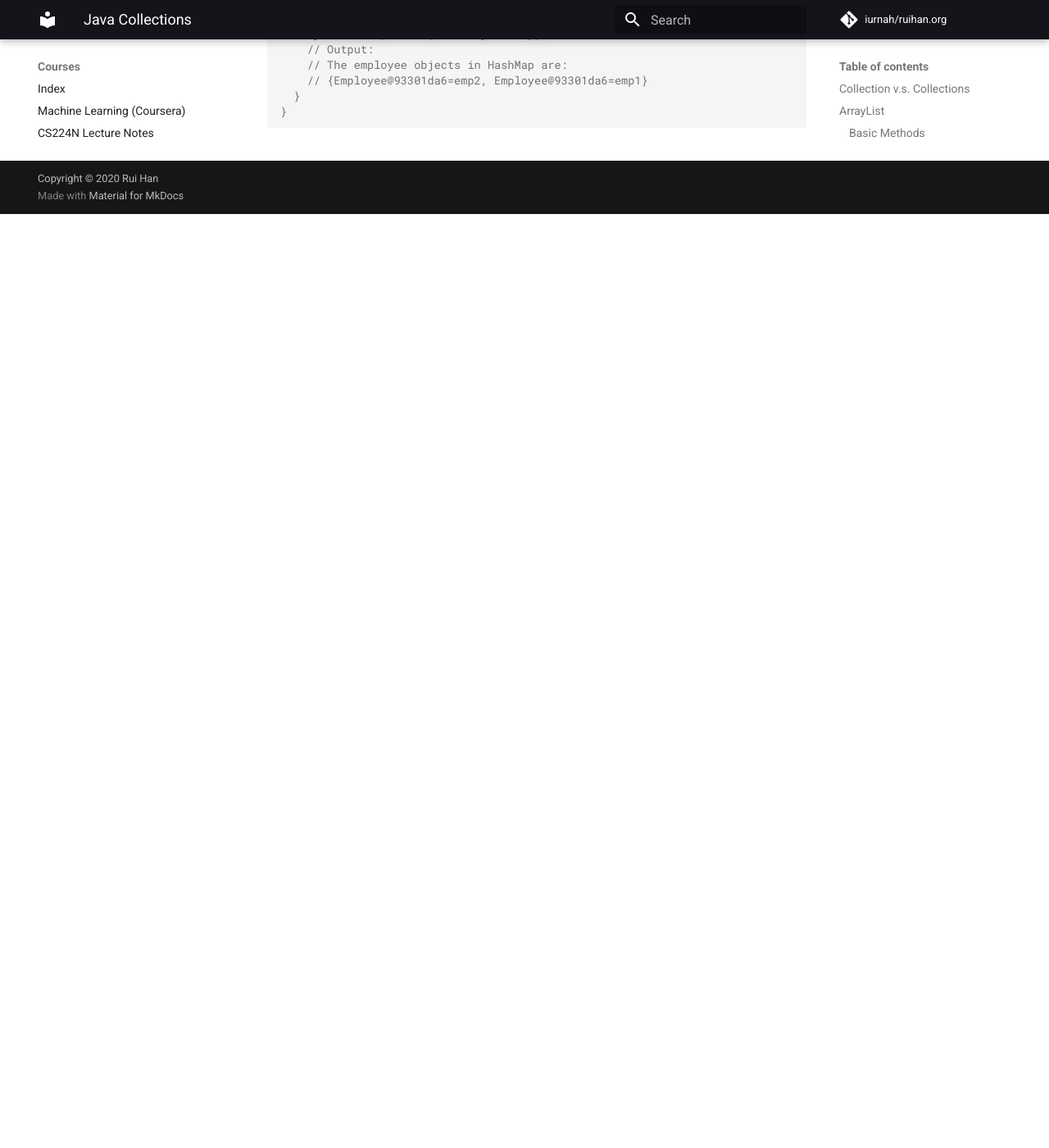
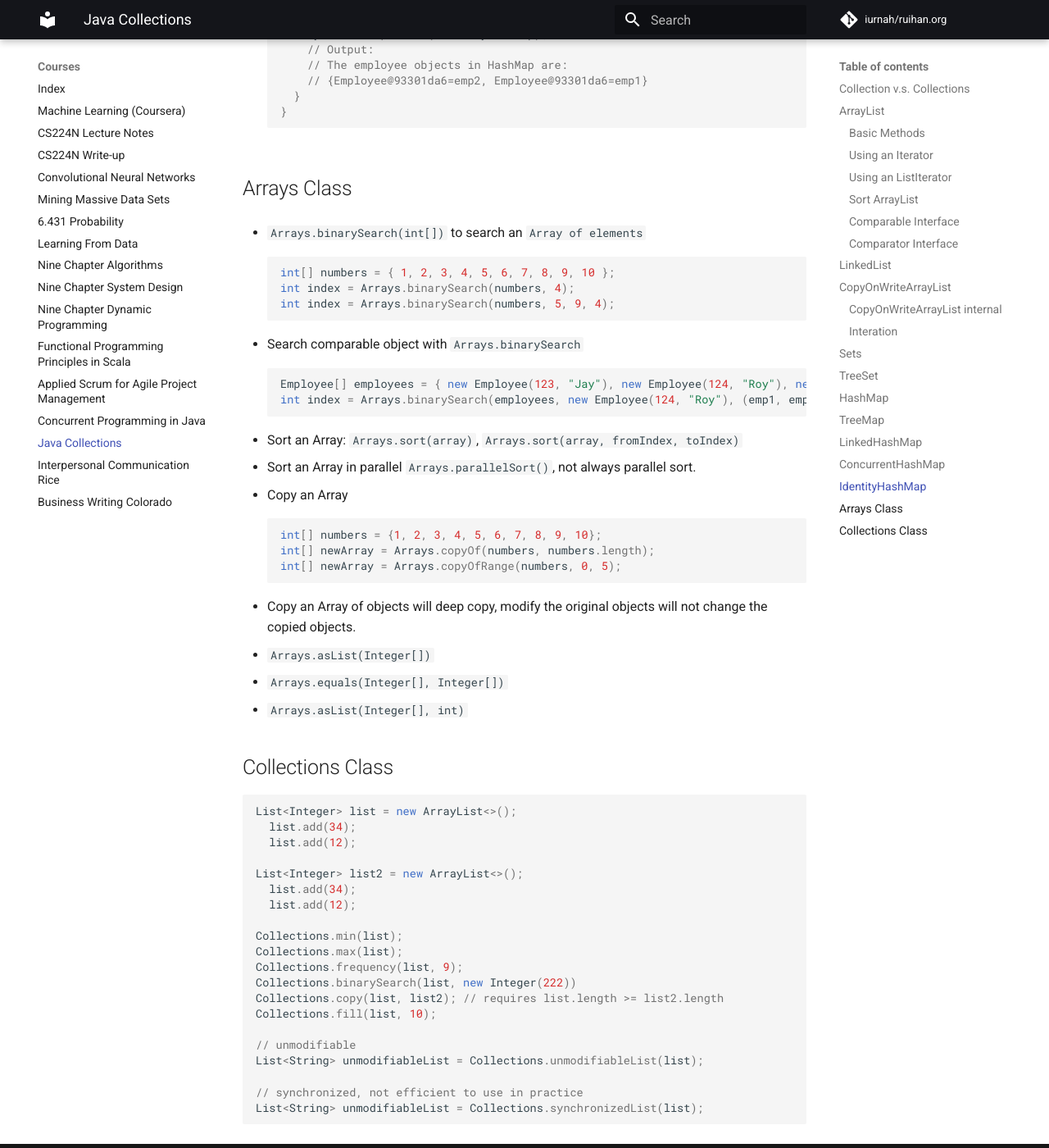
Before and after one commit to iurnah/ruihan.org, an MkDocs documentation site: the page built from docs/courses/java-collections/notes.md, in a window 1280 px wide and 1400 px high, scrolled down 19762 px. Shown: the whole window at 82% size. Built offline with MkDocs 1.6.1 and Material for MkDocs 9.7.7, drawn with Linux system fonts in a browser that asks for light colours; formulas are drawn with MathJax 3; comment, search, counter and statistics services are not loaded; before the commit the page ends 20023 px from its top, so only the background shows below that.

Commit message:
Finished the educative Java Collection module

````diff
--- a/docs/courses/java-collections/notes.md
+++ b/docs/courses/java-collections/notes.md
@@ -849,3 +849,61 @@ public class TreeMapDemo {
       }
     }
     ```
+
+## Arrays Class
+
+* `Arrays.binarySearch(int[])` to search an `Array of elements`
+
+    ```java
+    int[] numbers = { 1, 2, 3, 4, 5, 6, 7, 8, 9, 10 };
+    int index = Arrays.binarySearch(numbers, 4);
+    int index = Arrays.binarySearch(numbers, 5, 9, 4);
+    ```
+
+* Search comparable object with `Arrays.binarySearch`
+
+    ```java
+    Employee[] employees = { new Employee(123, "Jay"), new Employee(124, "Roy"), new Employee(125, "Nikki")};
+    int index = Arrays.binarySearch(employees, new Employee(124, "Roy"), (emp1, emp2) -> emp1.empId - emp2.empId);
+    ```
+
+* Sort an Array: `Arrays.sort(array)`, `Arrays.sort(array, fromIndex, toIndex)`
+* Sort an Array in parallel `Arrays.parallelSort()`, not always parallel sort.
+* Copy an Array
+
+    ```java
+    int[] numbers = {1, 2, 3, 4, 5, 6, 7, 8, 9, 10};
+    int[] newArray = Arrays.copyOf(numbers, numbers.length);
+    int[] newArray = Arrays.copyOfRange(numbers, 0, 5);
+    ```
+
+* Copy an Array of objects will deep copy, modify the original objects will not
+  change the copied objects.
+* `Arrays.asList(Integer[])`
+* `Arrays.equals(Integer[], Integer[])`
+* `Arrays.asList(Integer[], int)`
+
+## Collections Class
+
+```java
+List<Integer> list = new ArrayList<>();
+  list.add(34);
+  list.add(12);
+
+List<Integer> list2 = new ArrayList<>();
+  list.add(34);
+  list.add(12);
+
+Collections.min(list);
+Collections.max(list);
+Collections.frequency(list, 9);
+Collections.binarySearch(list, new Integer(222))
+Collections.copy(list, list2); // requires list.length >= list2.length
+Collections.fill(list, 10);
+
+// unmodifiable
+List<String> unmodifiableList = Collections.unmodifiableList(list);
+
+// synchronized, not efficient to use in practice
+List<String> unmodifiableList = Collections.synchronizedList(list);
+```
````
